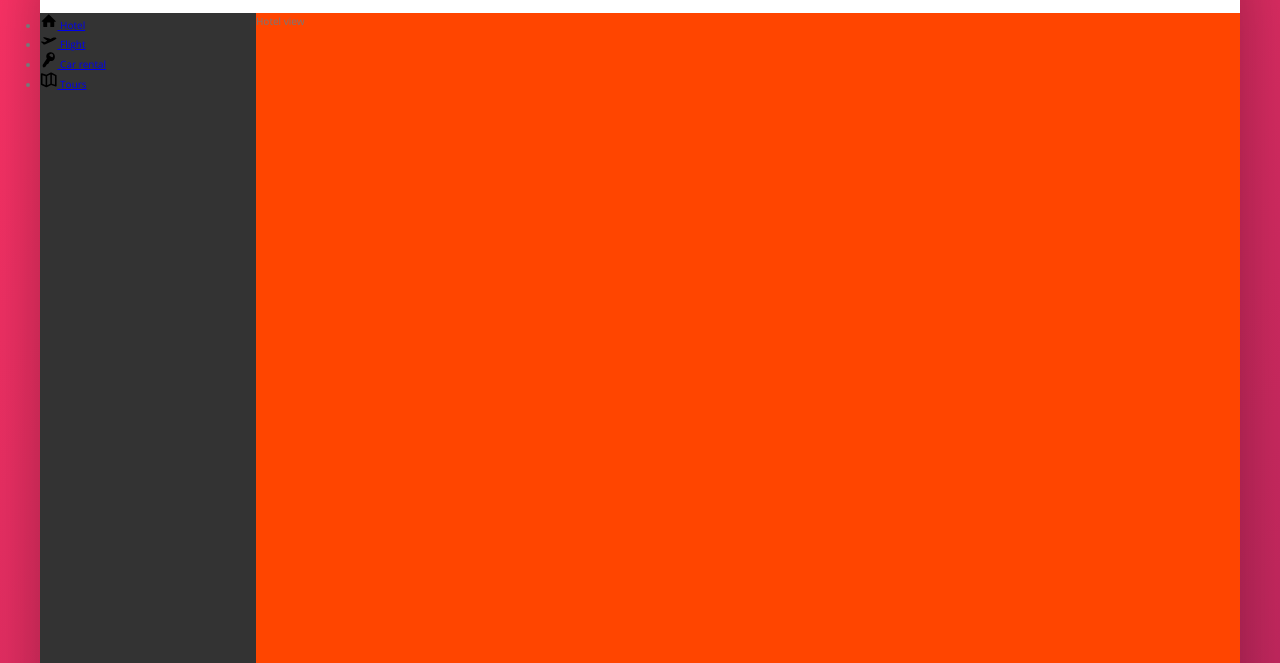
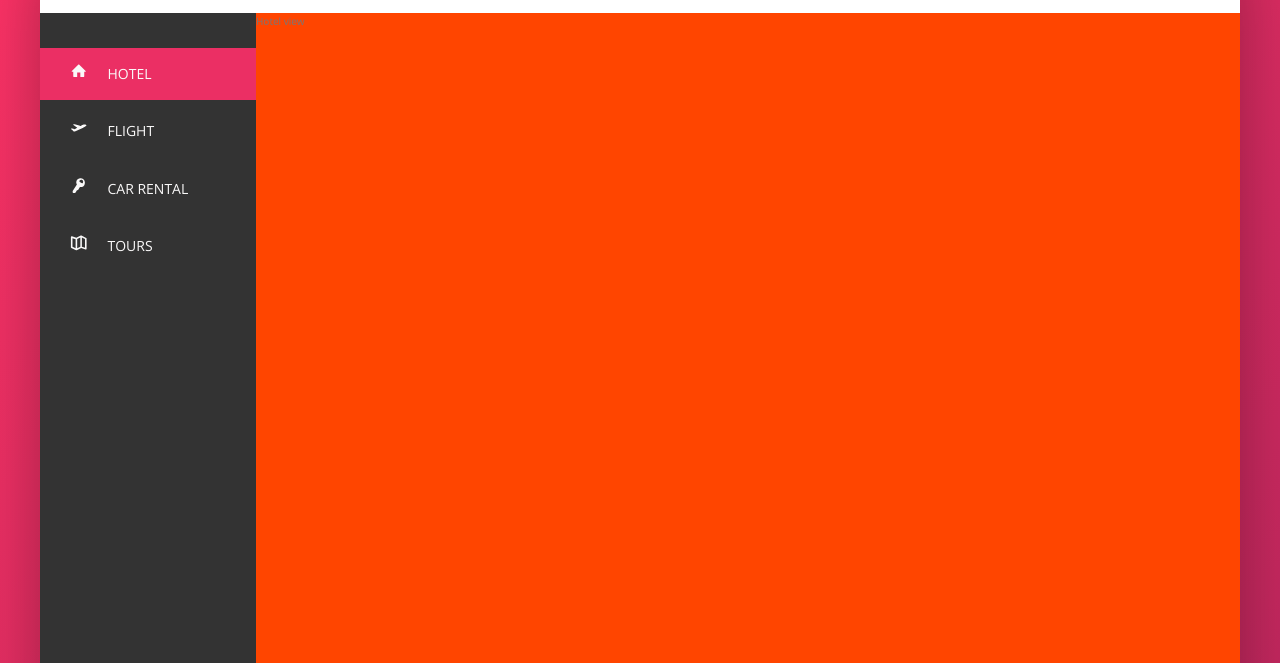
Before and after one commit to khan610/trillo, a website: page index.html in a window 1280 px wide. Shown: the part 137-800 px from the top of the page. Drawn offline with nearby package versions, Linux system fonts and the light colour scheme.

Commit message:
Building the Navigation Part 2

```diff
--- a/index.html
+++ b/index.html
@@ -50,7 +50,7 @@
                <nav class="sidebar">
                    <ul class="side-nav">
                             <!-- List item 1 -->
-                       <li class="side_nav__item">
+                       <li class="side-nav__item side-nav__item--active">
                            <a href="#" class="side-nav__link">
                                <svg class="side-nav__icon">
                                    <use xlink:href="img/sprite.svg#icon-home"></use>
@@ -59,7 +59,7 @@
                            </a>
                         </li>
                             <!-- List item 2 -->
-                        <li class="side_nav__item">
+                        <li class="side-nav__item">
                             <a href="#" class="side-nav__link">
                                 <svg class="side-nav__icon">
                                     <use xlink:href="img/sprite.svg#icon-aircraft-take-off"></use>
@@ -68,7 +68,7 @@
                             </a>
                         </li>
                             <!-- List item 3 -->
-                        <li class="side_nav__item">
+                        <li class="side-nav__item">
                             <a href="#" class="side-nav__link">
                                 <svg class="side-nav__icon">
                                     <use xlink:href="img/sprite.svg#icon-key"></use>
@@ -77,7 +77,7 @@
                             </a>
                         </li>
                             <!-- List item 4 -->
-                        <li class="side_nav__item">
+                        <li class="side-nav__item">
                             <a href="#" class="side-nav__link">
                                 <svg class="side-nav__icon">
                                     <use xlink:href="img/sprite.svg#icon-map"></use>
--- a/sass/_components.scss
+++ b/sass/_components.scss
@@ -125,17 +125,64 @@
 // SIDE NAVIGATION
 
 .side-nav {
+
+    font-size: 1.4rem;
+    list-style: none;
+    margin-top: 3.5rem;
+
     &__item {
+        position: relative;
 
+        &:not(:last-child) {
+            margin-bottom: .5rem;
+        }
     }
 
-    &__link {
+    &__item::before {
+        content: "";
+        position: absolute;
+        top: 0;
+        left: 0;
+        height: 100%;
+        width: 3px;
+        background-color: var(--color-primary);
+        transform: scaleY(0);
+        transform-origin: bottom;
+        transition: transform .2s,
+                    width .4s cubic-bezier(1,0,0,1) .2s;
+                    background-color: .1s;
+    }
 
+    &__item:hover::before,
+    &__item--active::before {
+        transform: scaleY(1);
+        width: 100%;
+    }
+
+    &__item:active::before {
+        background-color: var(--color-primary-light);
+    }
+
+
+    &__link:link,
+    &__link:visited {
+        color: var(--color-grey-light-1);
+        text-decoration: none;
+        text-transform: uppercase;
+        display: block;
+        padding: 1.5rem 3rem;
+        position: relative;
+        z-index: 10;
+
+        display: flex;
+        align-items: cetner;
     }
 
     &__icon {
         width: 1.75rem;
         height: 1.57rem;
+        margin-right: 2rem;
+        fill: currentColor;
     }
 }
 
```
Also changed, not shown: css/style.css.
